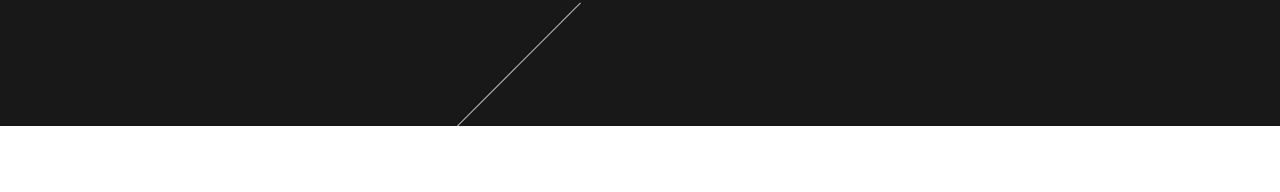
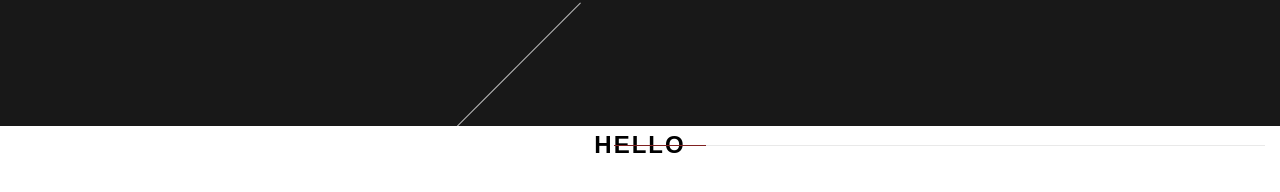
Before and after one commit to BorisRozumnyi/etecc-replication, a React (Create React App) app: page / in a window 1280 px wide. Shown: the part 444-636 px from the top of the page. Built offline with nearby package versions, Linux system fonts and the light colour scheme.

Commit message:
create the SecondScreen

```diff
--- a/src/App.tsx
+++ b/src/App.tsx
@@ -1,10 +1,12 @@
 import React from 'react';
 import { FirstScreen } from './components/FirstScreen';
+import { SecondScreen } from './components/SecondScreen';
 
 export const App = () => {
   return (
     <>
       <FirstScreen />
+      <SecondScreen />
     </>
   );
 };
--- /dev/null
+++ b/src/components/SecondScreen.tsx
@@ -0,0 +1,43 @@
+import React from 'react';
+import { Flex } from 'src/styles';
+import styled from 'styled-components';
+
+export const SecondScreen = () => (
+  <Flex>
+    <H2>
+      <Span>HELLO</Span>
+    </H2>
+  </Flex>
+);
+
+const H2 = styled.h2`
+  width: 100%;
+  margin-bottom: 10px;
+  text-align: center;
+  font-size: 1.5rem;
+  line-height: 1.55;
+  letter-spacing: 2px;
+  font-family: 'PantReg', Helvetica, sans-serif;
+  overflow: hidden;
+`;
+
+const Span = styled.span`
+  position: relative;
+  display: inline-block;
+  &:before {
+    content: '';
+    position: absolute;
+    top: 50%;
+    border-bottom: 1px solid #802121;
+    width: 591px;
+    margin: 0 20px;
+  }
+  &:after {
+    content: '';
+    position: absolute;
+    top: 50%;
+    border-bottom: 1px solid #e9e9e9;
+    width: 591px;
+    margin: 0 20px;
+  }
+`;
```
